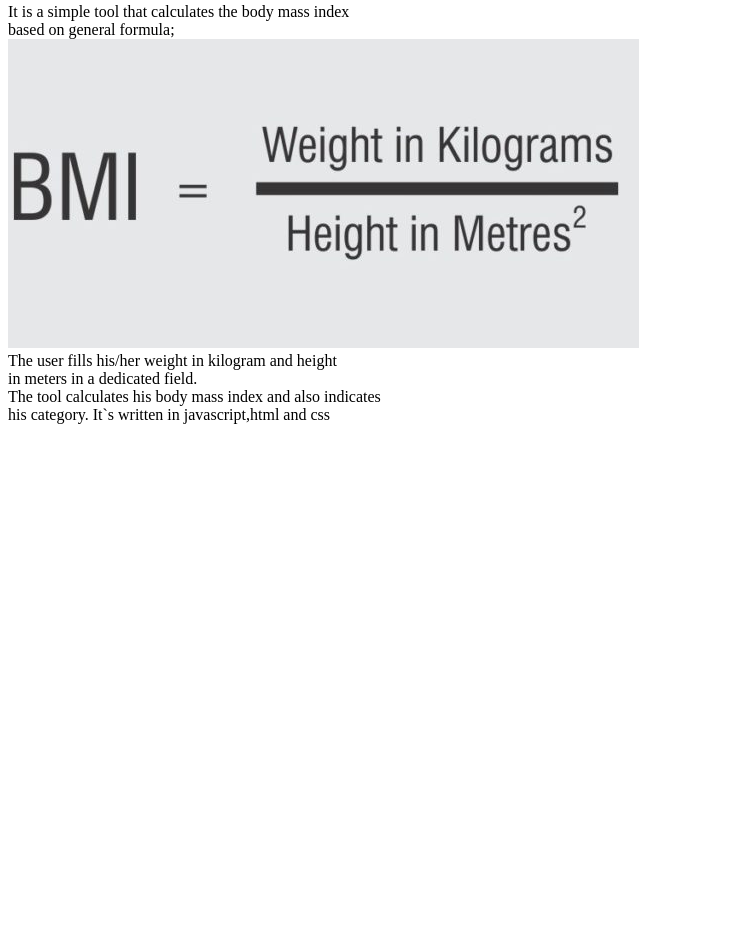
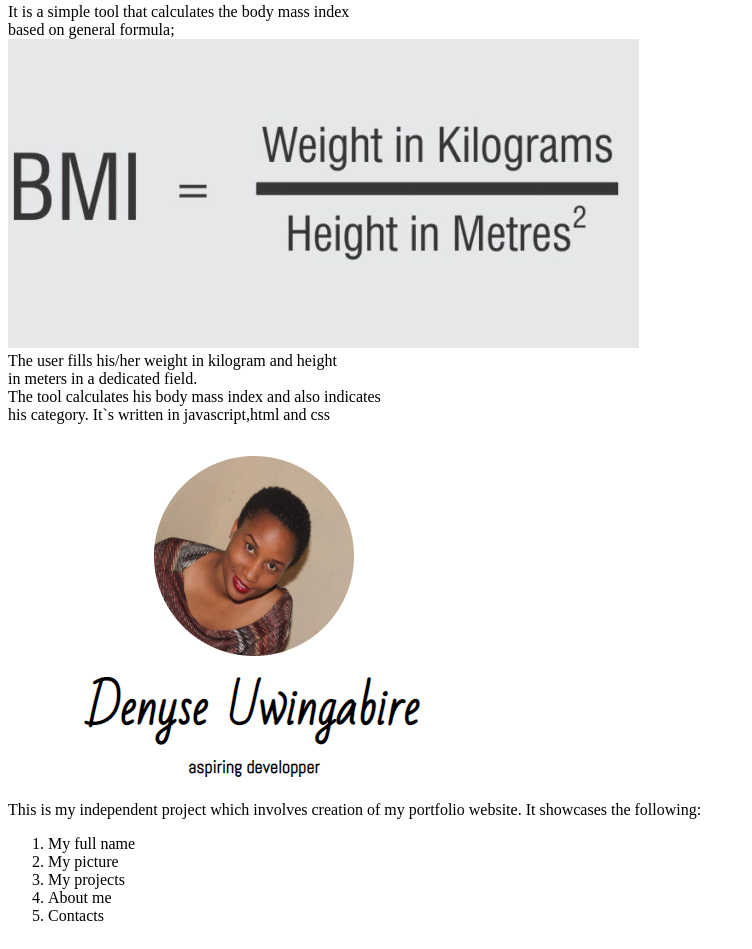
Before and after one commit to DenyseDaurea/myPortfolio, a plain HTML site: page myPortfolio.html in a window 1280 px wide. Shown: the part 1256-2205 px from the top of the page, without its empty margins (0-752 px from the left). Before the commit the page ends 1704 px from the top, so only its background shows below. Drawn offline with Linux system fonts and the light colour scheme; a web font is replaced by a local one.

Commit message:
Add third project

```diff
--- a/myPortfolio.html
+++ b/myPortfolio.html
@@ -41,6 +41,20 @@
        It`s written in javascript,html and css</p>
 
     </div>
+    <div class="frame">
+      <img src="images/portfolio.png">
+      <p>This is my independent project which involves creation of my portfolio website.
+      It showcases the following:</p>
+      <ol>
+        <li>My full name</li>
+        <li>My picture</li>
+        <li>My projects</li>
+        <li>About me</li>
+        <li>Contacts</li>
+
+      </ol>
+
+    </div>
 
   </div>
 
```
Also changed, not shown: images/portfolio.PNG (added).
